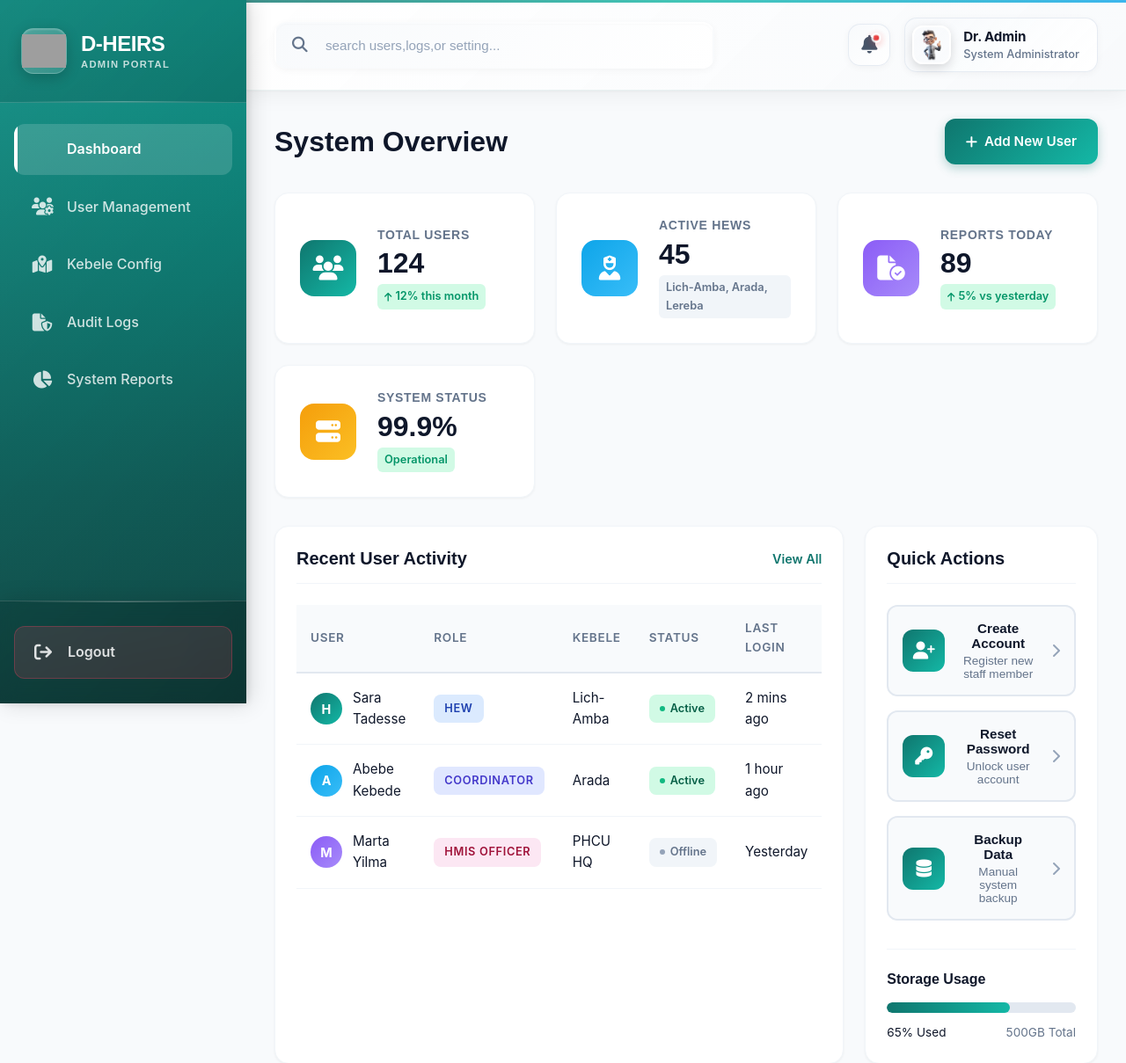
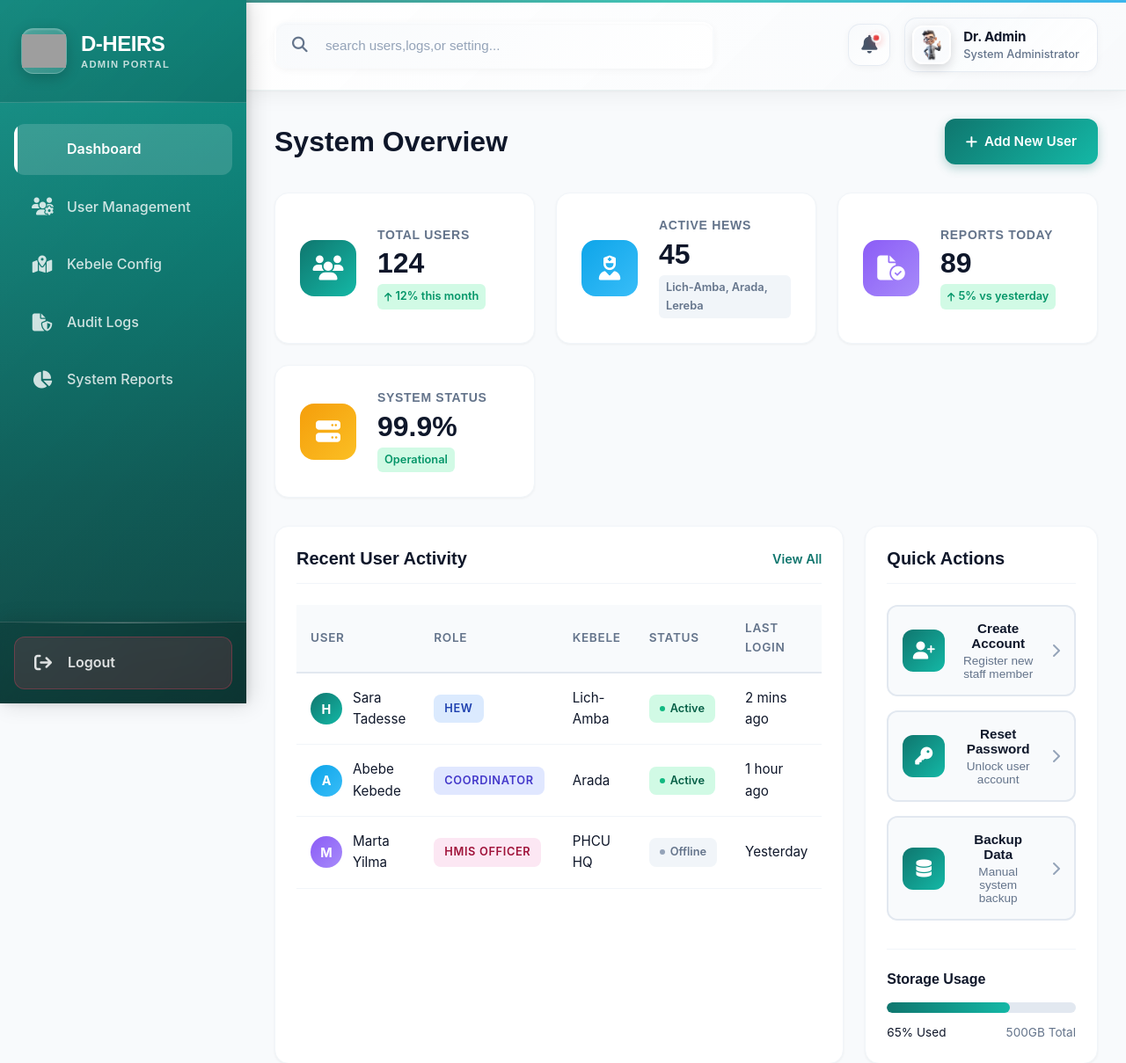
Before and after one commit to Nehimi/D-HIERS, a PHP site: page /admin.html in a window 1280 px wide. Shown: the top 1209 px of the page at 88% size. Run offline with PHP 8.4, Linux system fonts and the light colour scheme; grey boxes are pictures that could not be loaded.

Commit message:
Admin(sidbar) lofin padding fixed

```diff
--- a/css/admin.css
+++ b/css/admin.css
@@ -84,9 +84,10 @@ img {
     left: 0;
     top: 0;
     height: 100vh;
+    height: 100dvh;
     z-index: 1000;
     box-shadow: 4px 0 24px rgba(0, 0, 0, 0.15), 2px 0 8px rgba(0, 0, 0, 0.1);
-    overflow-y: hidden;
+    overflow: hidden;
 }
 
 .sidebar::before {
@@ -173,6 +174,7 @@ img {
     gap: 0.5rem;
     position: relative;
     z-index: 1;
+    overflow-y: auto;
 }
 
 .nav-item {
@@ -229,7 +231,7 @@ img {
 
 /* --- Sidebar Footer --- */
 .sidebar-footer {
-    padding: 1.25rem 1rem;
+    padding: 0.5rem 1rem;
     background: linear-gradient(135deg, rgba(0, 0, 0, 0.15) 0%, rgba(0, 0, 0, 0.25) 100%);
     backdrop-filter: blur(10px);
     border-top: 1px solid rgba(255, 255, 255, 0.15);
@@ -287,13 +289,14 @@ img {
 }
 
 /* --- Main Content Area --- */
-.main-content{
+.main-content {
     flex: 1;
     margin-left: 280px;
     display: flex;
     flex-direction: column;
     min-height: 100vh;
 }
+
 /* --- Dashboard Header --- */
 .dashboard-header {
     background: linear-gradient(135deg, rgba(255, 255, 255, 0.95) 0%, rgba(248, 250, 252, 0.98) 100%);
@@ -310,6 +313,7 @@ img {
     border-bottom: 1px solid rgba(15, 118, 110, 0.08);
     transition: all 0.3s ease;
 }
+
 .dashboard-header::before {
     content: '';
     position: absolute;
@@ -320,11 +324,13 @@ img {
     background: linear-gradient(90deg, #0f766e 0%, #14b8a6 50%, #0ea5e9 100%);
     opacity: 0.8;
 }
+
 .header-search {
     position: relative;
     flex: 1;
     max-width: 500px;
 }
+
 .header-search i {
     position: absolute;
     left: 1.25rem;
@@ -335,6 +341,7 @@ img {
     transition: all 0.3s ease;
     z-index: 1;
 }
+
 .header-search input {
     width: 100%;
     padding: 1rem 1.25rem 1rem 3.5rem;
@@ -346,10 +353,12 @@ img {
     box-shadow: 0 2px 8px rgba(0, 0, 0, 0.04), inset 0 1px 2px rgba(0, 0, 0, 0.02);
     color: var(--text-main);
 }
+
 .header-search input::placeholder {
     color: #94a3b8;
     font-weight: 400;
 }
+
 .header-search input:focus {
     outline: none;
     border-color: transparent;
@@ -359,16 +368,19 @@ img {
         inset 0 1px 2px rgba(0, 0, 0, 0.02);
     transform: translateY(-1px);
 }
+
 .header-search input:focus+i,
 .header-search:focus-within i {
     color: var(--primary);
     transform: translateY(-50%) scale(1.1);
 }
+
 .header-actions {
     display: flex;
     align-items: center;
     gap: 1rem;
 }
+
 .icon-btn {
     position: relative;
     width: 48px;
@@ -385,6 +397,7 @@ img {
     justify-content: center;
     box-shadow: 0 2px 8px rgba(0, 0, 0, 0.04);
 }
+
 .icon-btn:hover {
     background: linear-gradient(135deg, var(--primary), #14b8a6);
     color: white;
@@ -392,9 +405,11 @@ img {
     box-shadow: 0 8px 20px rgba(15, 118, 110, 0.25);
     border-color: transparent;
 }
+
 .icon-btn:active {
     transform: translateY(-1px) scale(1.02);
 }
+
 .badge-dot {
     position: absolute;
     top: 10px;
@@ -407,6 +422,7 @@ img {
     box-shadow: 0 2px 8px rgba(239, 68, 68, 0.4);
     animation: pulse-badge 2s ease-in-out infinite;
 }
+
 @keyframes pulse-badge {
 
     0%,
@@ -420,6 +436,7 @@ img {
         opacity: 0.9;
     }
 }
+
 .user-profile {
     display: flex;
     align-items: center;
@@ -432,12 +449,14 @@ img {
     transition: all 0.3s cubic-bezier(0.4, 0, 0.2, 1);
     box-shadow: 0 2px 8px rgba(0, 0, 0, 0.04);
 }
+
 .user-profile:hover {
     background: linear-gradient(135deg, #ffffff 0%, #f8fafc 100%);
     border-color: rgba(15, 118, 110, 0.3);
     transform: translateY(-2px);
     box-shadow: 0 8px 20px rgba(15, 118, 110, 0.12);
 }
+
 .avatar-sm {
     width: 44px;
     height: 44px;
@@ -447,10 +466,12 @@ img {
     box-shadow: 0 4px 12px rgba(0, 0, 0, 0.15);
     transition: all 0.3s ease;
 }
+
 .user-profile:hover .avatar-sm {
     transform: scale(1.05);
     box-shadow: 0 6px 16px rgba(15, 118, 110, 0.2);
 }
+
 .user-info {
     display: flex;
     flex-direction: column;
@@ -464,17 +485,20 @@ img {
     font-size: 0.95rem;
     letter-spacing: -0.01em;
 }
+
 .user-info .role {
     font-size: 0.8rem;
     color: #64748b;
     font-weight: 500;
 }
+
 /* --- Content Wrapper --- */
 .content-wrapper {
     flex: 1;
     padding: 2rem;
     background: var(--bg-body);
 }
+
 /* --- Page Header --- */
 .page-header {
     display: flex;
@@ -488,6 +512,7 @@ img {
     color: var(--text-main);
     font-weight: 700;
 }
+
 /* --- Stats Grid --- */
 .stats-grid {
     display: grid;
@@ -495,6 +520,7 @@ img {
     gap: 1.5rem;
     margin-bottom: 2rem;
 }
+
 .stat-card {
     background: white;
     border-radius: 16px;
@@ -506,10 +532,12 @@ img {
     border: 1px solid #f1f5f9;
     transition: all 0.3s ease;
 }
+
 .stat-card:hover {
     transform: translateY(-4px);
     box-shadow: 0 12px 24px rgba(0, 0, 0, 0.08);
 }
+
 .stat-icon {
     width: 64px;
     height: 64px;
@@ -521,12 +549,15 @@ img {
     color: white;
     flex-shrink: 0;
 }
+
 .stat-icon.color-1 {
     background: linear-gradient(135deg, #0f766e, #14b8a6);
 }
+
 .stat-icon.color-2 {
     background: linear-gradient(135deg, #0ea5e9, #38bdf8);
 }
+
 .stat-icon.color-3 {
     background: linear-gradient(135deg, #8b5cf6, #a78bfa);
 }
@@ -534,9 +565,11 @@ img {
 .stat-icon.color-4 {
     background: linear-gradient(135deg, #f59e0b, #fbbf24);
 }
+
 .stat-details {
     flex: 1;
 }
+
 .stat-details h3 {
     font-size: 0.875rem;
     color: var(--text-muted);
@@ -545,6 +578,7 @@ img {
     text-transform: uppercase;
     letter-spacing: 0.05em;
 }
+
 .stat-details .number {
     font-size: 2rem;
     font-weight: 800;
@@ -553,6 +587,7 @@ img {
     line-height: 1;
     margin-bottom: 0.5rem;
 }
+
 .trend {
     display: inline-flex;
     align-items: center;
@@ -562,23 +597,28 @@ img {
     padding: 0.25rem 0.5rem;
     border-radius: 6px;
 }
+
 .trend.positive {
     color: #059669;
     background: #d1fae5;
 }
+
 .trend.neutral {
     color: var(--text-muted);
     background: #f1f5f9;
 }
+
 .trend i {
     font-size: 0.7rem;
 }
+
 /* --- Dashboard Grid --- */
 .dashboard-grid {
     display: grid;
     grid-template-columns: 2fr 1fr;
     gap: 1.5rem;
 }
+
 /* --- Card Panel --- */
 .card-panel {
     background: white;
@@ -587,6 +627,7 @@ img {
     box-shadow: 0 1px 3px rgba(0, 0, 0, 0.05);
     border: 1px solid #f1f5f9;
 }
+
 .panel-header {
     display: flex;
     justify-content: space-between;
@@ -595,33 +636,40 @@ img {
     padding-bottom: 1rem;
     border-bottom: 1px solid #f1f5f9;
 }
+
 .panel-header h2 {
     font-size: 1.25rem;
     color: var(--text-main);
     font-weight: 700;
 }
+
 .view-all {
     color: var(--primary);
     font-weight: 600;
     font-size: 0.9rem;
     transition: all 0.3s ease;
 }
+
 .view-all:hover {
     color: var(--primary-dark);
     text-decoration: underline;
 }
+
 .table-wrapper {
     overflow-x: auto;
     margin: -0.5rem;
     padding: 0.5rem;
 }
+
 .data-table {
     width: 100%;
     border-collapse: collapse;
 }
+
 .data-table thead {
     background: #f8fafc;
 }
+
 .data-table th {
     padding: 1rem;
     text-align: left;
@@ -632,23 +680,28 @@ img {
     letter-spacing: 0.05em;
     border-bottom: 2px solid #e2e8f0;
 }
+
 .data-table td {
     padding: 1rem;
     border-bottom: 1px solid #f1f5f9;
     color: var(--text-main);
     font-size: 0.95rem;
 }
+
 .data-table tbody tr {
     transition: all 0.2s ease;
 }
+
 .data-table tbody tr:hover {
     background: #f8fafc;
 }
+
 .user-cell {
     display: flex;
     align-items: center;
     gap: 0.75rem;
 }
+
 .avatar-xs {
     width: 36px;
     height: 36px;
@@ -661,6 +714,7 @@ img {
     font-size: 0.9rem;
     flex-shrink: 0;
 }
+
 .avatar-xs.color-1 {
     background: linear-gradient(135deg, #0f766e, #14b8a6);
 }
@@ -672,6 +726,7 @@ img {
 .avatar-xs.color-3 {
     background: linear-gradient(135deg, #8b5cf6, #a78bfa);
 }
+
 /* --- Role Tags --- */
 .role-tag {
     display: inline-block;
@@ -682,6 +737,7 @@ img {
     text-transform: uppercase;
     letter-spacing: 0.05em;
 }
+
 .role-tag.hew {
     background: #dbeafe;
     color: #1e40af;
@@ -711,6 +767,7 @@ img {
     background: #fee2e2;
     color: #991b1b;
 }
+
 /* --- Status Tags --- */
 .status-tag {
     display: inline-flex;
@@ -721,6 +778,7 @@ img {
     font-size: 0.8rem;
     font-weight: 600;
 }
+
 .status-tag::before {
     content: '';
     width: 6px;
@@ -732,16 +790,20 @@ img {
     background: #d1fae5;
     color: #065f46;
 }
+
 .status-tag.active::before {
     background: #10b981;
 }
+
 .status-tag.offline {
     background: #f1f5f9;
     color: #64748b;
 }
+
 .status-tag.offline::before {
     background: #94a3b8;
 }
+
 /* --- Action List --- */
 
 .action-list {
@@ -749,6 +811,7 @@ img {
     flex-direction: column;
     gap: 1rem;
 }
+
 .action-item {
     display: flex;
     align-items: center;
@@ -760,12 +823,14 @@ img {
     cursor: pointer;
     transition: all 0.3s ease;
 }
+
 .action-item:hover {
     background: white;
     border-color: var(--primary);
     transform: translateX(4px);
     box-shadow: 0 4px 12px rgba(15, 118, 110, 0.1);
 }
+
 .action-icon {
     width: 48px;
     height: 48px;
@@ -778,37 +843,44 @@ img {
     font-size: 1.25rem;
     flex-shrink: 0;
 }
+
 .action-text {
     flex: 1;
     display: flex;
     flex-direction: column;
     gap: 0.25rem;
 }
+
 .action-text strong {
     color: var(--text-main);
     font-weight: 600;
     font-size: 0.95rem;
 }
+
 .action-text span {
     color: var(--text-muted);
     font-size: 0.85rem;
 }
+
 .action-item>i {
     color: var(--text-light);
     font-size: 1rem;
 }
+
 /* --- System Health --- */
 .system-health {
     margin-top: 2rem;
     padding-top: 1.5rem;
     border-top: 1px solid #f1f5f9;
 }
+
 .system-health h3 {
     font-size: 1rem;
     color: var(--text-main);
     margin-bottom: 1rem;
     font-weight: 600;
 }
+
 .progress-bar {
     width: 100%;
     height: 12px;
@@ -817,21 +889,25 @@ img {
     overflow: hidden;
     margin-bottom: 0.75rem;
 }
+
 .progress-fill {
     height: 100%;
     background: linear-gradient(90deg, var(--primary), #14b8a6);
     border-radius: 6px;
     transition: width 0.6s ease;
 }
+
 .progress-labels {
     display: flex;
     justify-content: space-between;
     font-size: 0.85rem;
 }
+
 progress-labels span:first-child {
     color: var(--text-main);
     font-weight: 600;
 }
+
 .progress-labels span:last-child {
     color: var(--text-muted);
 }
@@ -871,19 +947,21 @@ progress-labels span:first-child {
 /* --- Animations --- */
 @keyframes fadeIn {
     from {
-    opacity: 0;
-    transform: translateY(10px);
+        opacity: 0;
+        transform: translateY(10px);
     }
 
     to {
-    opacity: 1;
-    transform: translateY(0);
+        opacity: 1;
+        transform: translateY(0);
     }
 }
+
 .stat-card,
 .card-panel {
-animation: fadeIn 0.5s ease-out;
+    animation: fadeIn 0.5s ease-out;
 }
+
 .stat-card:nth-child(1) {
     animation-delay: 0.1s;
 }
@@ -897,6 +975,7 @@ animation: fadeIn 0.5s ease-out;
 .stat-card:nth-child(3) {
     animation-delay: 0.3s;
 }
+
 .stat-card:nth-child(4) {
     animation-delay: 0.4s;
 }
```
